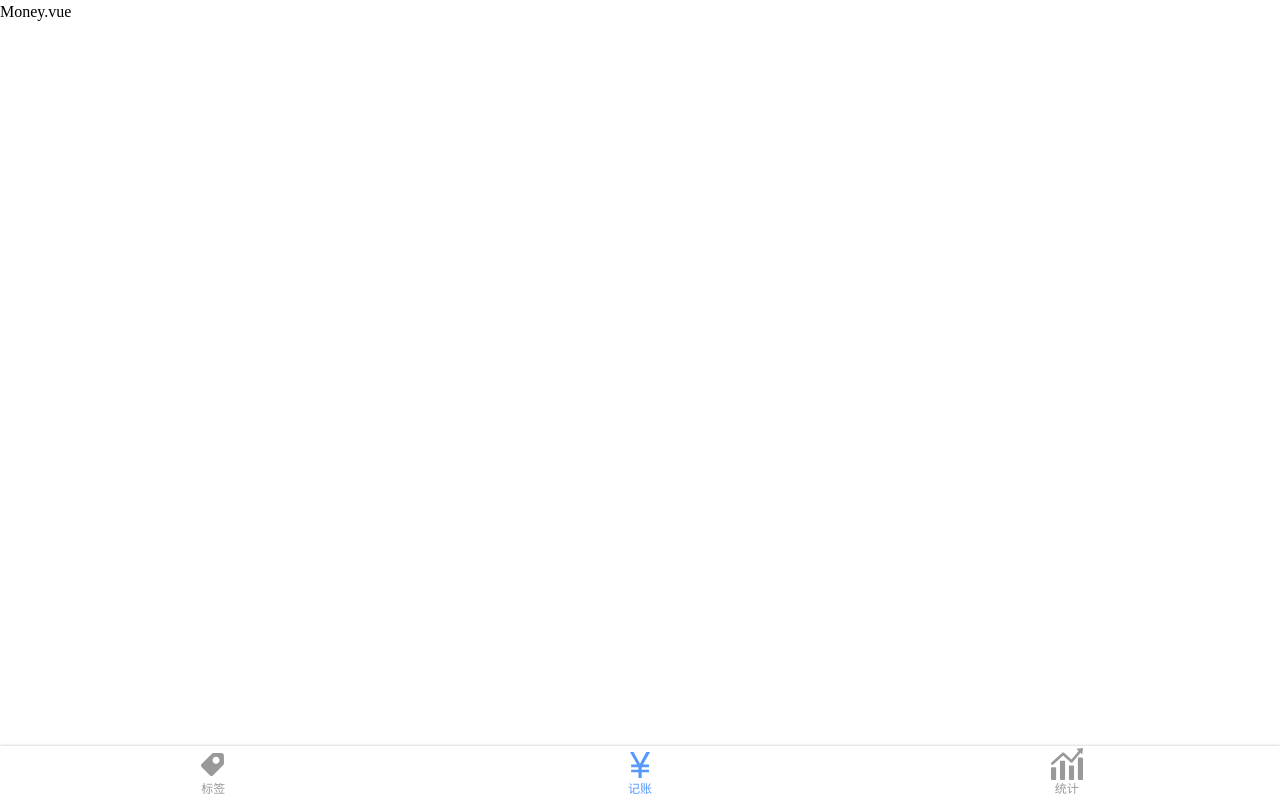
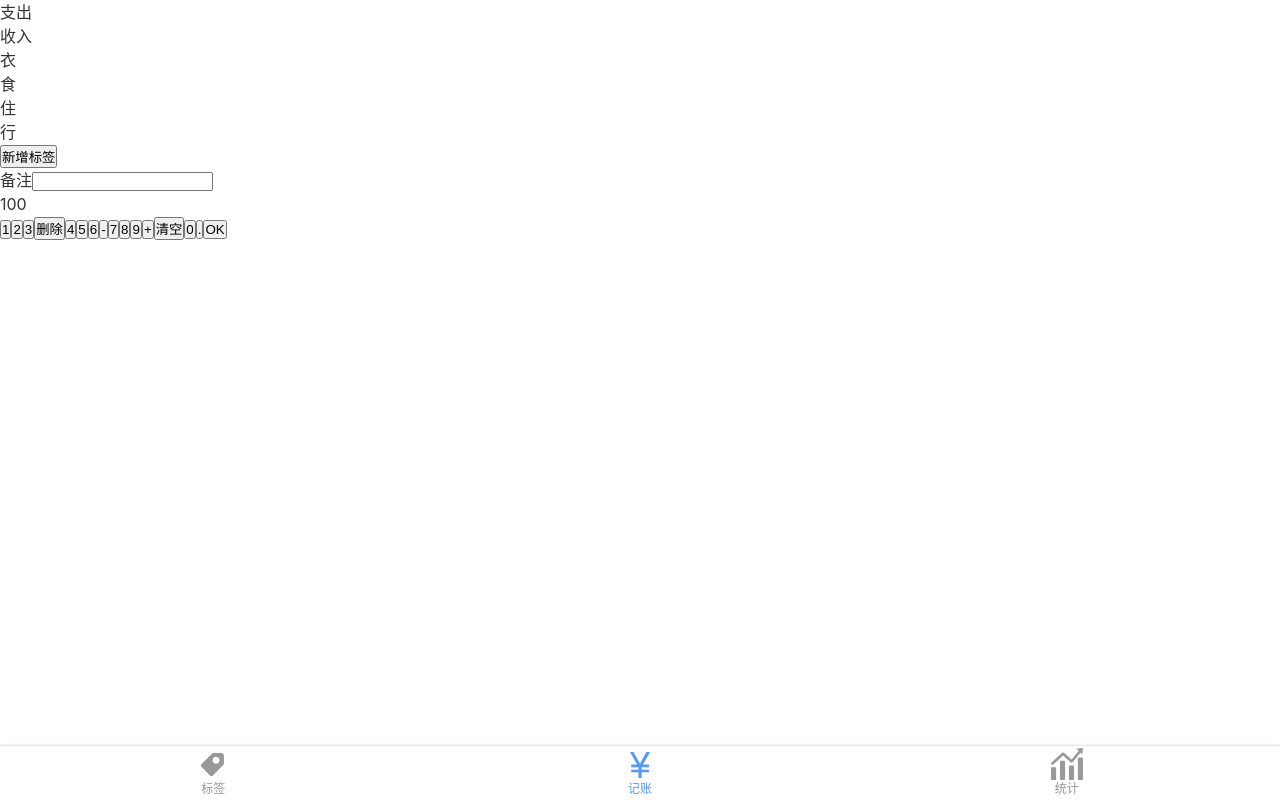
Before and after one commit to kakmsaikou/monlock, a Vue app: page /#/money in a window 1280 px wide. Built offline with nearby package versions, Linux system fonts and the light colour scheme.

Commit message:
在 Money.vue 中搭建 XML 框架 引入 reset.scss 在 App.vue 中删除一些无用的代码 在 helper.scss 中引入一些颜色和字体变量

```diff
--- a/src/App.vue
+++ b/src/App.vue
@@ -1,43 +1,18 @@
 <template>
-  <div>
+  <div id="app">
     <router-view/>
   </div>
 </template>
 
 <style lang="scss">
-* {
-  margin: 0;
-  padding: 0;
-  box-sizing: border-box;
-}
+  @import "~@/assets/styles/reset.scss";
+  @import "~@/assets/styles/helper.scss";
 
-body{
-  line-height: 1.5;
-}
-
-a{
-  text-decoration: none;
-  color: inherit;
-}
-
-#app {
-  font-family: Avenir, Helvetica, Arial, sans-serif;
-  -webkit-font-smoothing: antialiased;
-  -moz-osx-font-smoothing: grayscale;
-  text-align: center;
-  color: #2c3e50;
-}
-
-#nav {
-  padding: 30px;
-
-  a {
-    font-weight: bold;
-    color: #2c3e50;
-
-    &.router-link-exact-active {
-      color: #42b983;
-    }
+  #app {
+    -webkit-font-smoothing: antialiased;
+    -moz-osx-font-smoothing: grayscale;
+    color: $color-black;
+    font-family: $font-hei;
+    line-height: 1.5;
   }
-}
 </style>
--- a/src/assets/styles/helper.scss
+++ b/src/assets/styles/helper.scss
@@ -1,2 +1,8 @@
-$blue: #59F;
-$deep-grey: #999;
+$color-blue: #59F;
+$color-black: #333;
+$color-dark-grey: #999;
+$color-red: #E55;
+
+$font-hei: -apple-system, "Noto Sans", "Helvetica Neue", Helvetica, "Nimbus Sans L", Arial, "Liberation Sans", "PingFang SC", "Hiragino Sans GB", "Noto Sans CJK SC", "Source Han Sans SC", "Source Han Sans CN", "Microsoft YaHei", "Wenquanyi Micro Hei", "WenQuanYi Zen Hei", "ST Heiti", SimHei, "WenQuanYi Zen Hei Sharp", sans-serif;
+$font-kai: Baskerville, Georgia, "Liberation Serif", "Kaiti SC", STKaiti, "AR PL UKai CN", "AR PL UKai HK", "AR PL UKai TW", "AR PL UKai TW MBE", "AR PL KaitiM GB", KaiTi, KaiTi_GB2312, DFKai-SB, "TW\-Kai", serif;
+$font-song: Georgia, "Nimbus Roman No9 L", "Songti SC", "Noto Serif CJK SC", "Source Han Serif SC", "Source Han Serif CN", STSong, "AR PL New Sung", "AR PL SungtiL GB", NSimSun, SimSun, "TW\-Sung", "WenQuanYi Bitmap Song", "AR PL UMing CN", "AR PL UMing HK", "AR PL UMing TW", "AR PL UMing TW MBE", PMingLiU, MingLiU, serif;
--- /dev/null
+++ b/src/assets/styles/reset.scss
@@ -0,0 +1,10 @@
+* {
+  margin: 0;
+  padding: 0;
+  box-sizing: border-box;
+}
+
+a{
+  text-decoration: none;
+  color: inherit;
+}
--- a/src/components/Nav.vue
+++ b/src/components/Nav.vue
@@ -34,14 +34,14 @@
       justify-content: center;
       align-items: center;
       flex-direction: column;
-      color: $deep-grey;
+      color: $color-dark-grey;
       .icon{
         width: 32px;
         height: 32px;
       }
     }
     > .item.selected{
-      color: $blue;
+      color: $color-blue;
     }
   }
 </style>
--- a/src/views/Money.vue
+++ b/src/views/Money.vue
@@ -1,5 +1,50 @@
 <template>
-    <Layout>Money.vue</Layout>
+  <Layout>
+    <div>
+      <ul class="types">
+        <li class="selected">支出</li>
+        <li>收入</li>
+      </ul>
+    </div>
+    <div class="tags">
+      <ul class="currentTags">
+        <li>衣</li>
+        <li>食</li>
+        <li>住</li>
+        <li>行</li>
+      </ul>
+      <div class="newTag">
+        <button>新增标签</button>
+      </div>
+    </div>
+    <div>
+      <label class="remark">
+        <span class="name">备注</span>
+        <input type="text">
+      </label>
+    </div>
+    <div class="numberPad">
+      <div class="output">100</div>
+      <div class="buttons">
+        <button>1</button>
+        <button>2</button>
+        <button>3</button>
+        <button>删除</button>
+        <button>4</button>
+        <button>5</button>
+        <button>6</button>
+        <button>-</button>
+        <button>7</button>
+        <button>8</button>
+        <button>9</button>
+        <button>+</button>
+        <button>清空</button>
+        <button>0</button>
+        <button>.</button>
+        <button>OK</button>
+      </div>
+    </div>
+  </Layout>
 </template>
 
 <script lang="ts">
```
